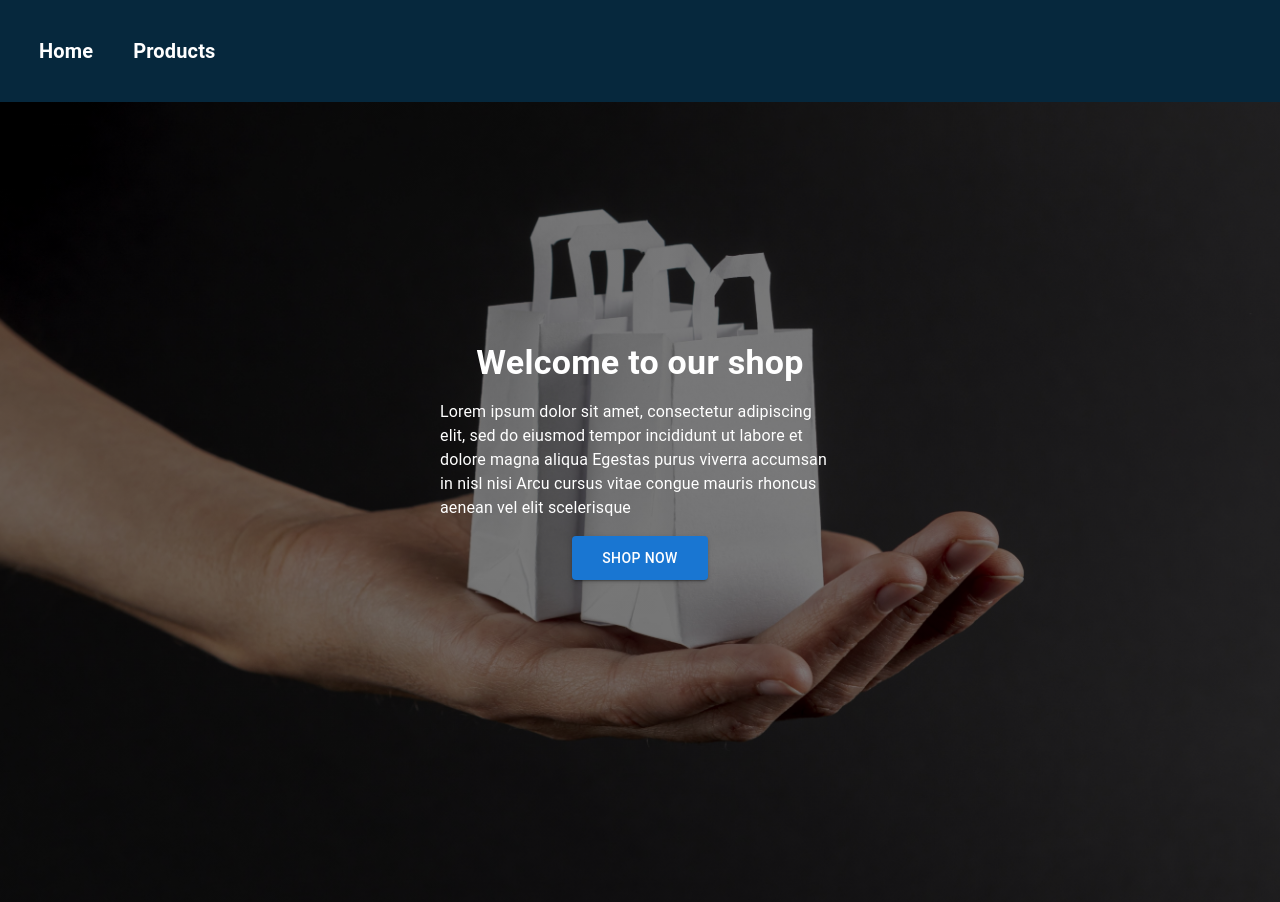
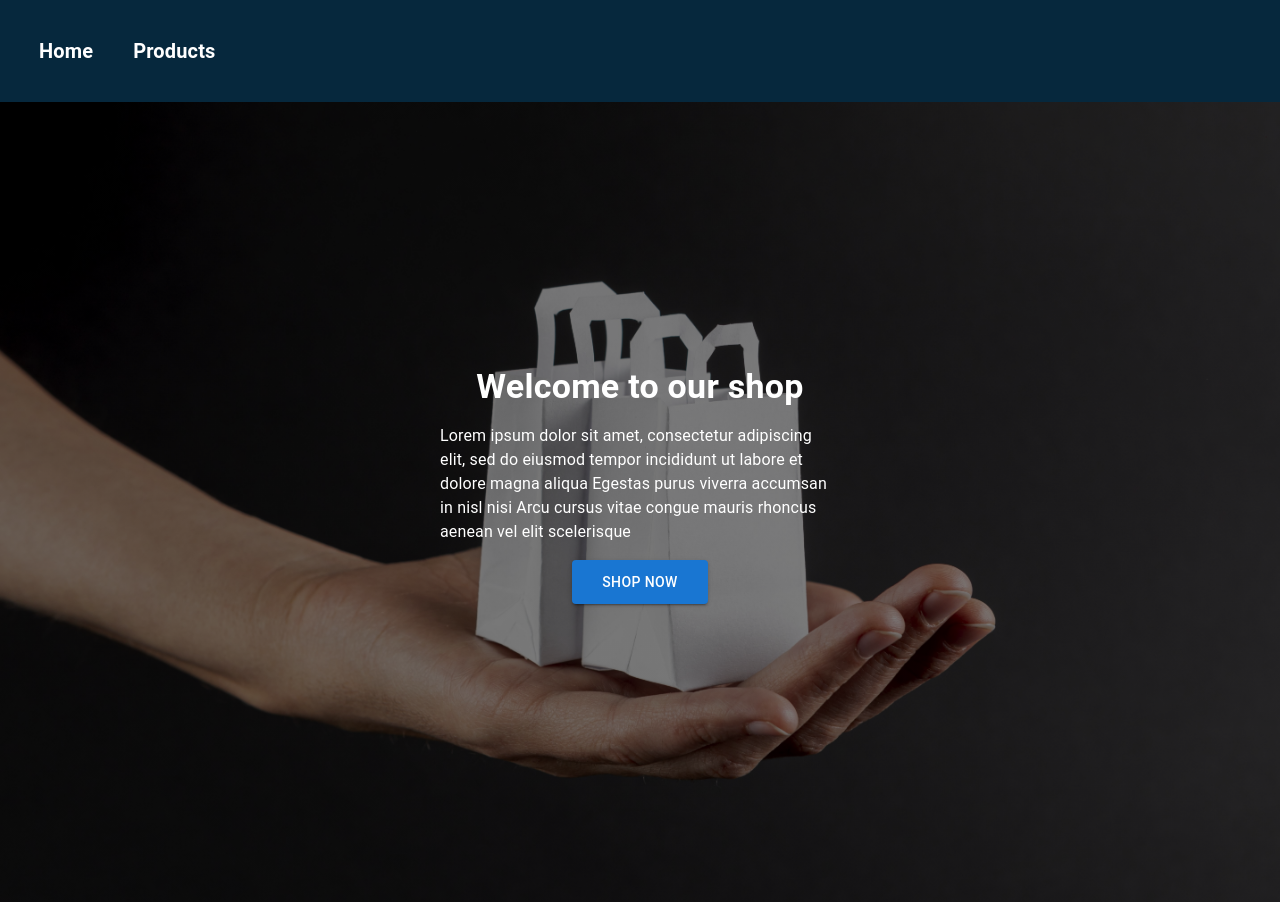
Before and after one commit to aynazheydariafshar/shopping-project, a React (Create React App) app in the folder clothingshop/: page / in a window 1280 px wide. Built offline with nearby package versions, Linux system fonts and the light colour scheme.

Commit message:
add correct image

```diff
--- a/clothingshop/src/components/HomeBackGround.js
+++ b/clothingshop/src/components/HomeBackGround.js
@@ -13,7 +13,7 @@ const HomeBackGround = () => {
   const TextDiv = styled.div`
     position: absolute;
     color: white;
-    top: 30%;
+    top: 33%;
     text-align: center;
     left: 50%;
     transform: translateX(-50%);
@@ -33,7 +33,7 @@ const HomeBackGround = () => {
           }}
         />
         <TextDiv>
-          <Typography fontWeight="bold" variant="h4" noWrap component="div">
+          <Typography variant="h4" component='div' fontWeight='bold'>
             Welcome to our shop
           </Typography>
           <TextP>
```
Also changed, not shown: clothingshop/src/assets/images/banner.jpg.
